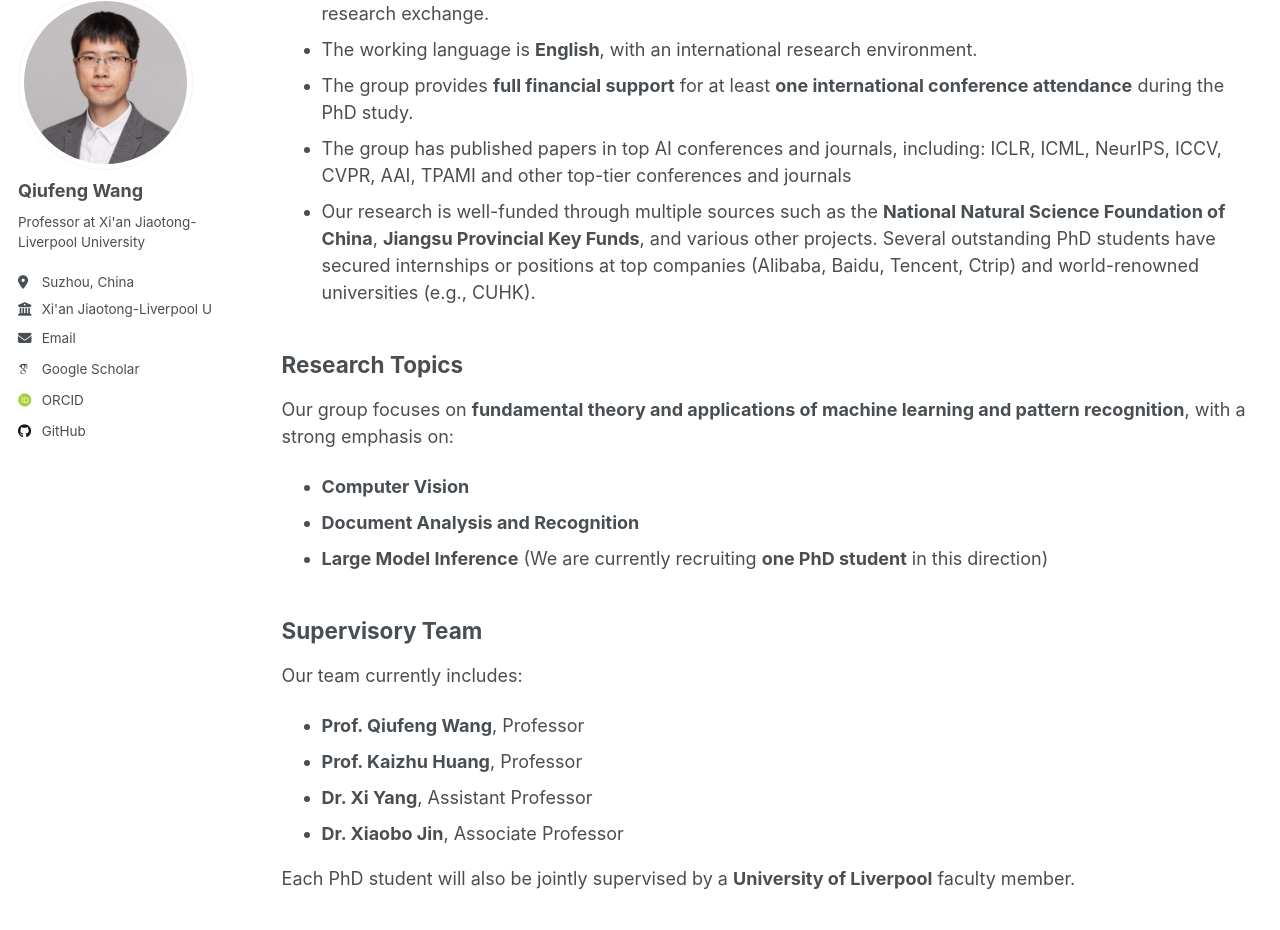
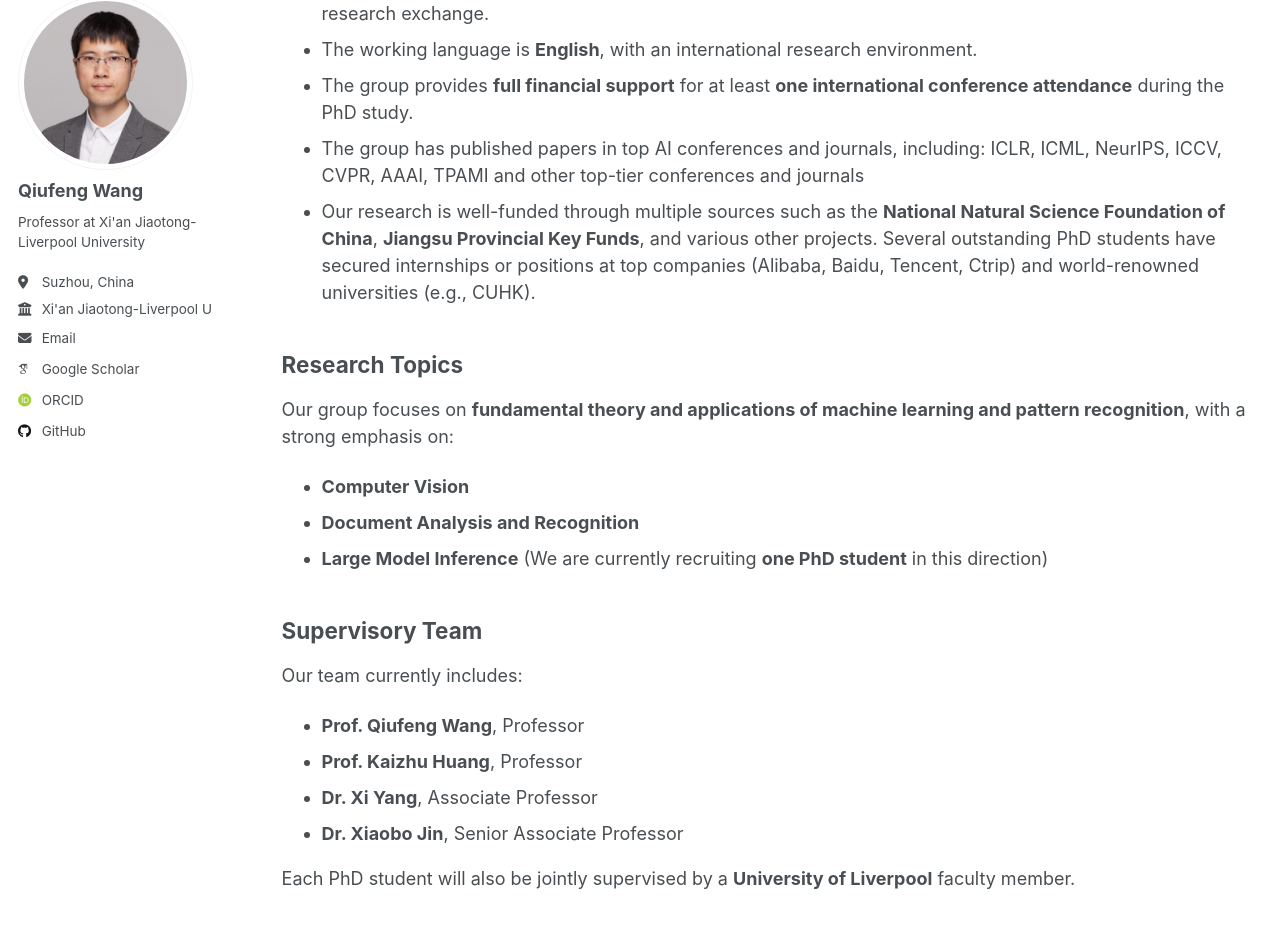
Before and after one commit to WQF510/WQF510.github.io, a Jekyll site: the page built from _pages/PhD Recruitment.md, in a window 1280 px wide and 1400 px high, scrolled down 488 px. Shown: the part 122-1052 px from the top of the window. Built offline with Jekyll 4.4.1, drawn with Linux system fonts in a browser that asks for light colours; some web fonts are replaced.

Commit message:
Update PhD Recruitment.md

```diff
--- a/_pages/PhD Recruitment.md
+++ b/_pages/PhD Recruitment.md
@@ -20,7 +20,7 @@ toc: false
 - During the PhD period, students will be fully funded to spend **3-6 months** at the University of Liverpool for research exchange.
 - The working language is **English**, with an international research environment.
 - The group provides **full financial support** for at least **one international conference attendance** during the PhD study.
-- The group has published papers in top AI conferences and journals, including: ICLR, ICML, NeurIPS, ICCV, CVPR, AAI, TPAMI and other top-tier conferences and journals
+- The group has published papers in top AI conferences and journals, including: ICLR, ICML, NeurIPS, ICCV, CVPR, AAAI, TPAMI and other top-tier conferences and journals
 - Our research is well-funded through multiple sources such as the **National Natural Science Foundation of China**, **Jiangsu Provincial Key Funds**, and various other projects. Several outstanding PhD students have secured internships or positions at top companies (Alibaba, Baidu, Tencent, Ctrip) and world-renowned universities (e.g., CUHK).
 
 
@@ -39,8 +39,8 @@ Our team currently includes:
 
 - **Prof. Qiufeng Wang**, Professor
 - **Prof. Kaizhu Huang**, Professor
-- **Dr. Xi Yang**, Assistant Professor
-- **Dr. Xiaobo Jin**, Associate Professor
+- **Dr. Xi Yang**, Associate Professor
+- **Dr. Xiaobo Jin**, Senior Associate Professor
 
 Each PhD student will also be jointly supervised by a **University of Liverpool** faculty member.
 
```
